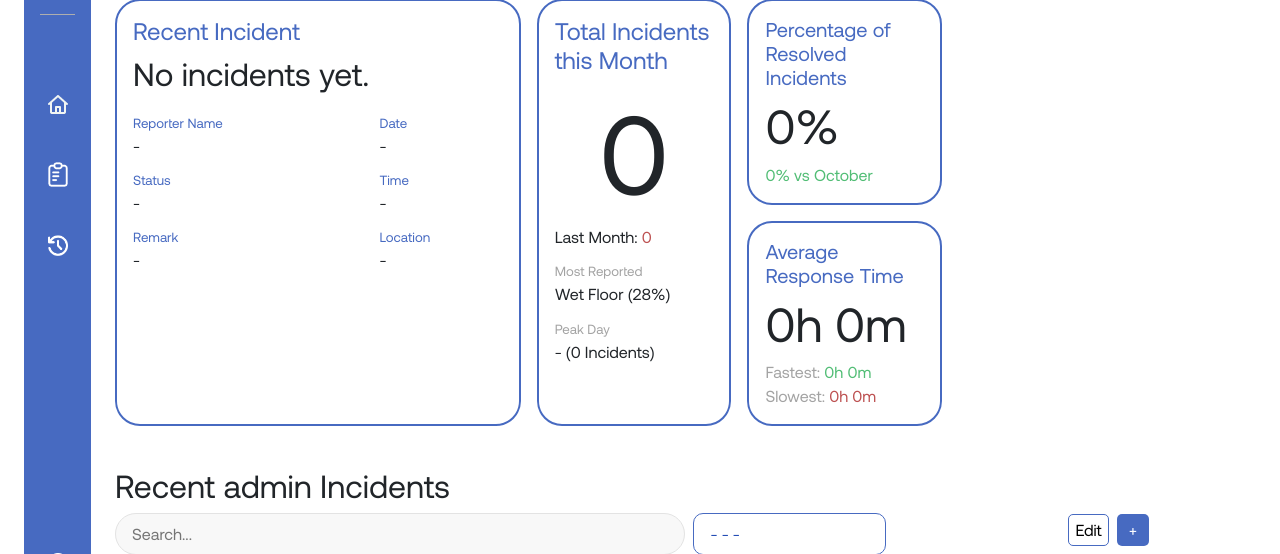
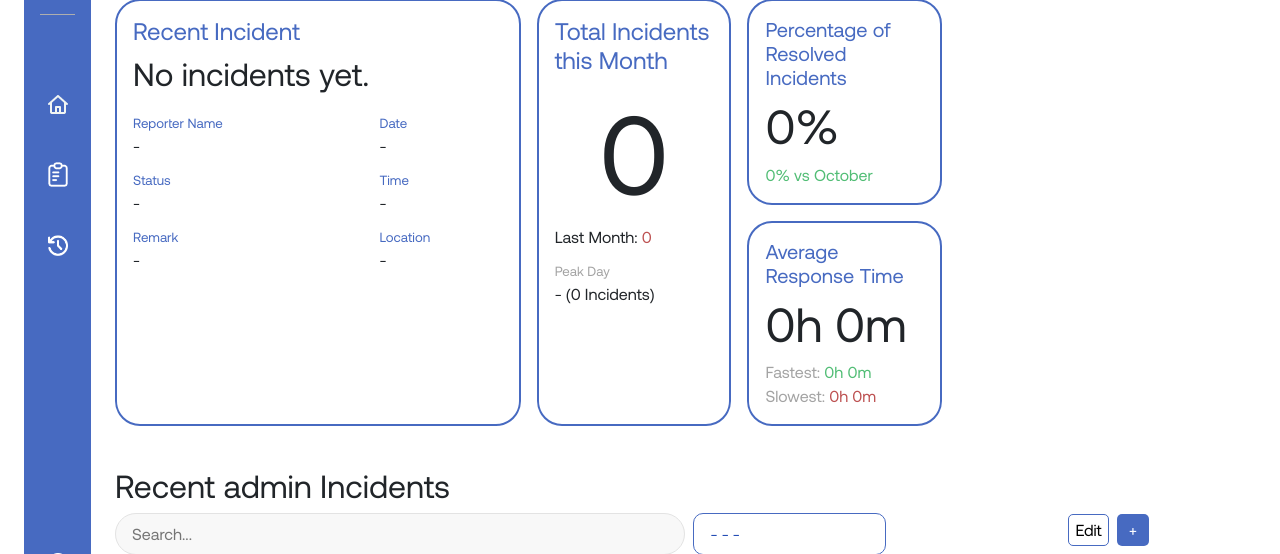
Before and after one commit to liliput35/FluxTrack, a PHP site: page /pages/dashboard.php in a window 1280 px wide. Shown: the part 97-651 px from the top of the page. Run offline with PHP 8.4, Linux system fonts and the light colour scheme; the visitor is signed in with stand-in values (Sample User, id 1); data that the repository does not hold is empty.

Commit message:
removed mostreported

```diff
--- a/pages/dashboard.php
+++ b/pages/dashboard.php
@@ -274,8 +274,7 @@
                             <h4>Total Incidents this Month</h4>
                             <h1 class="text-center"><?= $november_total ?></h1>
                             <p>Last Month: <span class="red-text"><?= $october_total ?></span></p>
-                            <p class="total-labels">Most Reported</p>
-                            <p>Wet Floor (28%)</p>
+
                             <p class="total-labels">Peak Day</p>
                             <p><?= $peak_day['date'] ?> (<?= $peak_day['count'] ?> Incidents)</p>
                         </div>
```
